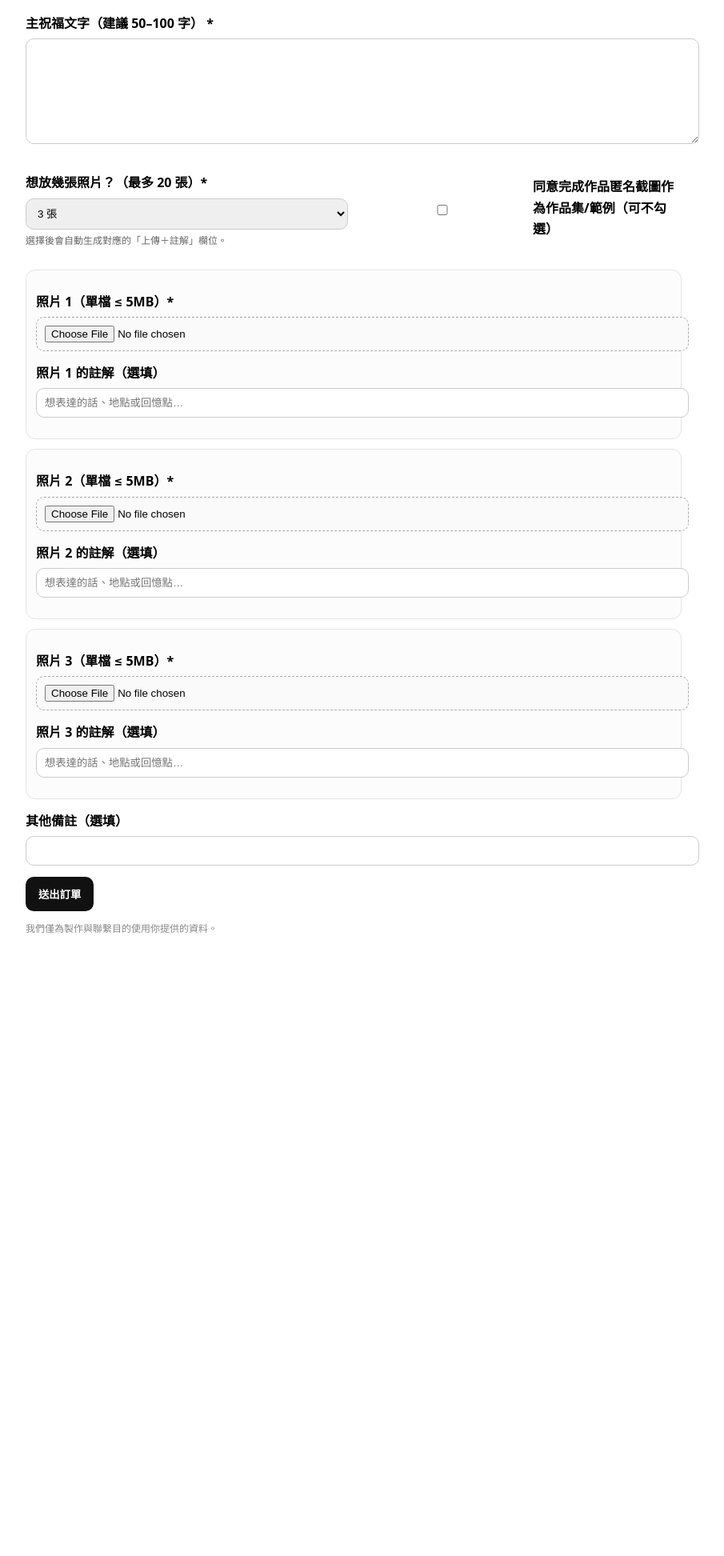
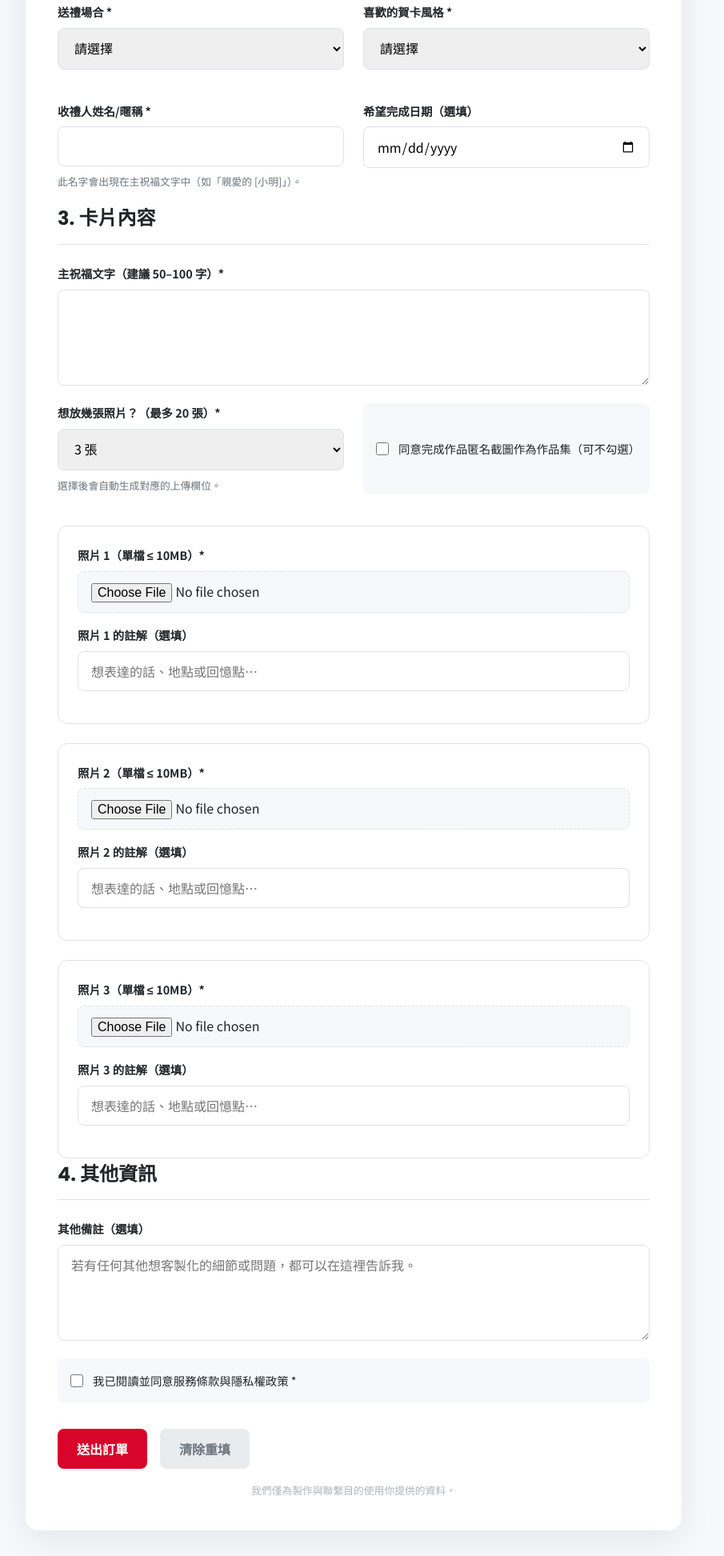
Before and after one commit to 878787ya/dddpcreate_main, a plain HTML site: page order/index.html in a window 1280 px wide. Shown: the part 585-2530 px from the top of the page at 80% size, without its empty margins (198-1103 px from the left). Before the commit the page ends 1796 px from the top, so only its background shows below. Drawn offline with Linux system fonts and the light colour scheme.

Commit message:
Update index.html

```diff
--- a/order/index.html
+++ b/order/index.html
@@ -1,59 +1,291 @@
 <!DOCTYPE html>
 <html lang="zh-Hant">
+
 <head>
   <meta charset="UTF-8" />
   <meta name="viewport" content="width=device-width, initial-scale=1" />
   <title>客製化數位心意卡片 訂購</title>
+
+  <!-- Google Fonts for better typography -->
+  <link rel="preconnect" href="https://fonts.googleapis.com">
+  <link rel="preconnect" href="https://fonts.gstatic.com" crossorigin>
+  <link href="https://fonts.googleapis.com/css2?family=Noto+Sans+TC:wght@400;700&family=Poppins:wght@700&display=swap" rel="stylesheet">
+
   <style>
-    body{font-family:system-ui,-apple-system,"Noto Sans TC",sans-serif;max-width:820px;margin:40px auto;padding:0 16px;line-height:1.65}
-    h1{margin:0 0 6px} .desc{color:#666;margin:0 0 16px}
-    .grid{display:grid;grid-template-columns:1fr 1fr;gap:14px}
-    .field{margin:14px 0} label{display:block;font-weight:600;margin-bottom:6px}
-    input,select,textarea{width:100%;padding:10px;border:1px solid #ccc;border-radius:10px}
-    textarea{min-height:110px}
-    input[type="file"]{padding:10px;border:1px dashed #aaa;background:#fafafa}
-    .muted{color:#888;font-size:12px}
-    .error{color:#b00020;margin:8px 0;display:none}
-    .ok{color:#0a7a2a;margin:8px 0;display:none}
-    .upload-card{border:1px solid #e5e5e5;border-radius:12px;padding:12px;margin:12px 0;background:#fcfcfc}
-    button{padding:12px 16px;border:0;border-radius:10px;background:#111;color:#fff;font-weight:700;cursor:pointer}
-    .row{display:grid;grid-template-columns:1fr 1fr;gap:12px}
-    .hint{font-size:12px;color:#666;margin-top:4px}
-    .check{display:flex;gap:10px;align-items:center}
+    /* --- CSS 變數 --- */
+    :root {
+      --primary-color: #d90429; /* A strong, modern red */
+      --primary-rgb: 217, 4, 41;
+      --bg-color: #f7f8fc;
+      --card-bg-color: #ffffff;
+      --text-color: #212529;
+      --muted-text-color: #6c757d;
+      --border-color: #dee2e6;
+      --font-heading: 'Poppins', sans-serif;
+      --font-body: 'Noto Sans TC', sans-serif;
+    }
+
+    /* --- 基本設定與重置 --- */
+    * {
+      box-sizing: border-box;
+      margin: 0;
+      padding: 0;
+    }
+
+    body {
+      font-family: var(--font-body);
+      background-color: var(--bg-color);
+      color: var(--text-color);
+      line-height: 1.65;
+      padding: 2rem 1rem;
+    }
+
+    /* --- 主容器與卡片佈局 --- */
+    .container {
+      max-width: 820px;
+      margin: 0 auto;
+      background-color: var(--card-bg-color);
+      border-radius: 16px;
+      padding: 2.5rem;
+      box-shadow: 0 10px 40px rgba(0, 0, 0, 0.08);
+    }
+
+    /* --- 標題與排版 --- */
+    .header h1 {
+      font-family: var(--font-heading);
+      font-size: 2.5rem;
+      margin-bottom: 0.5rem;
+      position: relative;
+      display: inline-block;
+    }
+
+    .header h1::after {
+      content: '';
+      position: absolute;
+      bottom: -4px;
+      left: 0;
+      width: 50%;
+      height: 4px;
+      background-color: var(--primary-color);
+    }
+
+    .header .desc {
+      color: var(--muted-text-color);
+      margin-bottom: 2.5rem;
+      font-size: 1.1rem;
+    }
+
+    section h2 {
+      font-family: var(--font-heading);
+      font-size: 1.5rem;
+      margin-bottom: 1.5rem;
+      border-bottom: 1px solid var(--border-color);
+      padding-bottom: 0.75rem;
+    }
+
+    /* --- 表單佈局 --- */
+    .grid {
+      display: grid;
+      grid-template-columns: 1fr 1fr;
+      gap: 1.5rem;
+    }
+
+    .field {
+      margin-bottom: 1rem;
+    }
+
+    /* --- 表單元素樣式 --- */
+    label {
+      display: block;
+      font-weight: 700;
+      margin-bottom: 0.5rem;
+      font-size: 0.9rem;
+    }
+
+    input,
+    select,
+    textarea {
+      width: 100%;
+      padding: 0.75rem 1rem;
+      border: 1px solid var(--border-color);
+      border-radius: 8px;
+      font-size: 1rem;
+      font-family: var(--font-body);
+      transition: border-color 0.2s, box-shadow 0.2s;
+    }
+
+    input:focus,
+    select:focus,
+    textarea:focus {
+      outline: none;
+      border-color: var(--primary-color);
+      box-shadow: 0 0 0 3px rgba(var(--primary-rgb), 0.1);
+    }
+
+    textarea {
+      min-height: 120px;
+      resize: vertical;
+    }
+
+    input[type="file"] {
+      border-style: dashed;
+      background-color: var(--bg-color);
+      cursor: pointer;
+    }
+
+    input[type="file"]:hover {
+      border-color: var(--primary-color);
+    }
+
+    .hint {
+      font-size: 0.8rem;
+      color: var(--muted-text-color);
+      margin-top: 0.5rem;
+    }
+
+    /* --- 核取方塊樣式 --- */
+    .check {
+      display: flex;
+      gap: 0.75rem;
+      align-items: center;
+      background-color: var(--bg-color);
+      padding: 1rem;
+      border-radius: 8px;
+    }
+
+    .check input[type="checkbox"] {
+      width: 1rem;
+      height: 1rem;
+      flex-shrink: 0;
+    }
+
+    .check label {
+      font-weight: normal;
+      font-size: 0.9rem;
+      margin-bottom: 0;
+    }
+
+    /* --- 訊息與狀態 --- */
+    .error {
+      margin: 1.5rem 0;
+      padding: 1rem;
+      border-radius: 8px;
+      display: none;
+      background-color: rgba(var(--primary-rgb), 0.1);
+      color: var(--primary-color);
+      font-weight: bold;
+    }
+
+    /* --- 照片上傳卡片 --- */
+    .upload-card {
+      border: 1px solid var(--border-color);
+      border-radius: 12px;
+      padding: 1.5rem;
+      margin-top: 1.5rem;
+      background-color: var(--card-bg-color);
+    }
+
+    /* --- 按鈕 --- */
+    .button-group {
+      display: flex;
+      gap: 1rem;
+      align-items: center;
+      margin-top: 2rem;
+    }
+
+    button {
+      padding: 0.8rem 1.5rem;
+      border: 0;
+      border-radius: 8px;
+      font-size: 1rem;
+      font-weight: 700;
+      font-family: var(--font-body);
+      cursor: pointer;
+      transition: all 0.2s ease-in-out;
+    }
+
+    button[type="submit"] {
+      background-color: var(--primary-color);
+      color: #fff;
+    }
+
+    button[type="submit"]:hover {
+      background-color: #a7031e;
+    }
+
+    button[type="submit"]:disabled {
+      background-color: #adb5bd;
+      cursor: not-allowed;
+    }
+
+    button[type="reset"] {
+      background-color: #e9ecef;
+      color: var(--muted-text-color);
+    }
+
+    button[type="reset"]:hover {
+      background-color: #ced4da;
+    }
+
+    .muted {
+      color: #adb5bd;
+      font-size: 0.8rem;
+      margin-top: 1rem;
+      text-align: center;
+    }
+
+    /* --- 響應式設計 --- */
+    @media (max-width: 768px) {
+      body { padding: 0; }
+      .container { border-radius: 0; padding: 2rem 1.5rem; }
+      .grid { grid-template-columns: 1fr; }
+    }
   </style>
 </head>
+
 <body>
+  <div class="container">
+    <header class="header">
       <h1>客製化數位心意卡片 訂購</h1>
       <p class="desc">填寫以下資訊後送出；我們將於 24 小時內以 Email 與你確認。</p>
+    </header>
 
     <form id="orderForm" enctype="multipart/form-data">
-    <!-- 訂購者資訊 -->
+
+      <section>
+        <h2>1. 訂購人資訊</h2>
         <div class="grid">
           <div class="field">
             <label for="name">訂購者姓名/暱稱 *</label>
             <input id="name" name="name" required />
           </div>
           <div class="field">
-        <label for="email">Email（聯絡用） *</label>
+            <label for="email">Email（聯絡用）*</label>
             <input id="email" name="email" type="email" required />
           </div>
           <div class="field">
             <label for="phone">聯絡電話（選填）</label>
             <input id="phone" name="phone" />
           </div>
+        </div>
+      </section>
+
+      <section>
+        <h2>2. 卡片設計偏好</h2>
+        <div class="grid">
           <div class="field">
             <label for="occasion">送禮場合 *</label>
             <select id="occasion" name="occasion" required>
               <option value="">請選擇</option>
-          <option>生日</option><option>畢業/師恩</option><option>周年/情人節</option>
-          <option>聖誕/跨年</option><option>萬聖節</option><option>農曆年/元宵/端午</option>
+              <option>生日</option>
+              <option>畢業/師恩</option>
+              <option>周年/情人節</option>
+              <option>聖誕/跨年</option>
+              <option>萬聖節</option>
+              <option>農曆年/元宵/端午</option>
               <option>其他</option>
             </select>
           </div>
-    </div>
-
-    <!-- 設計偏好 -->
-    <div class="grid">
           <div class="field">
             <label for="style">喜歡的賀卡風格 *</label>
             <select id="style" name="style" required>
@@ -62,13 +294,6 @@
               <option>叢林探險</option><option>聖誕佳節</option><option>萬聖狂歡</option>
               <option>農曆新年</option><option>跨年派對</option><option>元宵佳節</option>
               <option>端午安康</option><option>感念師恩</option><option>浪漫情人</option>
-        </select>
-      </div>
-      <div class="field">
-        <label for="language">呈現語言 *</label>
-        <select id="language" name="language" required>
-          <option value="">請選擇</option>
-          <option>繁體中文</option><option>英文</option><option>中英雙語</option>
             </select>
           </div>
           <div class="field">
@@ -81,70 +306,131 @@
             <input id="due" name="due_date" type="date" />
           </div>
         </div>
+      </section>
 
-    <!-- 內容 -->
+      <section>
+        <h2>3. 卡片內容</h2>
         <div class="field">
-      <label for="main_text">主祝福文字（建議 50–100 字） *</label>
+          <label for="main_text">主祝福文字（建議 50–100 字）*</label>
           <textarea id="main_text" name="main_text" required></textarea>
         </div>
 
-    <!-- 照片張數 -->
         <div class="grid">
           <div class="field">
             <label for="photo_count">想放幾張照片？（最多 20 張）*</label>
             <select id="photo_count" name="photo_count" required></select>
-        <div class="hint">選擇後會自動生成對應的「上傳＋註解」欄位。</div>
+            <div class="hint">選擇後會自動生成對應的上傳欄位。</div>
           </div>
           <div class="field check">
             <input id="consent_portfolio" name="consent_portfolio" type="checkbox" value="yes" />
-        <label for="consent_portfolio">同意完成作品匿名截圖作為作品集/範例（可不勾選）</label>
+            <label for="consent_portfolio">同意完成作品匿名截圖作為作品集（可不勾選）</label>
           </div>
         </div>
 
         <!-- 動態上傳區 -->
         <div id="uploads"></div>
+      </section>
 
-    <!-- 備註 -->
+      <section>
+        <h2>4. 其他資訊</h2>
         <div class="field">
           <label for="notes">其他備註（選填）</label>
-      <input id="notes" name="notes" />
+          <textarea id="notes" name="notes" placeholder="若有任何其他想客製化的細節或問題，都可以在這裡告訴我。"></textarea>
         </div>
 
+        <div class="field check">
+          <input id="consent_terms" name="consent_terms" type="checkbox" required />
+          <label for="consent_terms">我已閱讀並同意服務條款與隱私權政策 *</label>
+        </div>
+      </section>
+
       <div class="error" id="errBox"></div>
+
+      <div class="button-group">
         <button type="submit" id="btn">送出訂單</button>
+        <button type="reset">清除重填</button>
+      </div>
+
       <p class="muted">我們僅為製作與聯繫目的使用你提供的資料。</p>
     </form>
+  </div>
+
 
   <script>
+    // --- 常數設定 ---
     const MAX_FILES = 20;
-  const FRONT_MAX_MB = 5; // 前端單檔大小限制
+    const FRONT_MAX_MB = 10; // 單檔大小限制 (MB)
 
+    // --- DOM 元素選取 ---
     const countSel = document.getElementById('photo_count');
     const uploads = document.getElementById('uploads');
     const form = document.getElementById('orderForm');
     const errBox = document.getElementById('errBox');
     const btn = document.getElementById('btn');
 
-  // 產生 1~20 選項
-  for (let i=0;i<MAX_FILES;i++){
+    // --- 初始化 ---
+    // 產生 1 到 MAX_FILES 的下拉選項
+    for (let i = 1; i <= MAX_FILES; i++) {
       const opt = document.createElement('option');
-    opt.value = String(i+1);
-    opt.textContent = `${i+1} 張`;
+      opt.value = String(i);
+      opt.textContent = `${i} 張`;
       countSel.appendChild(opt);
     }
 
-  // 依張數生成 N 組「照片＋註解」
+    // 預設選項並觸發渲染
+    countSel.value = '3';
+    renderUploads();
+
+    // --- 事件監聽 ---
     countSel.addEventListener('change', renderUploads);
-  function renderUploads(){
+
+    form.addEventListener('submit', async (e) => {
+      e.preventDefault();
+      errBox.style.display = 'none';
+      errBox.textContent = '';
+      btn.disabled = true;
+      btn.textContent = '上傳中…';
+
+      // 前端檔案大小檢查
+      const files = [...form.querySelectorAll('input[name="photos[]"]')].map(i => i.files[0]).filter(Boolean);
+      for (const f of files) {
+        if (f.size > FRONT_MAX_MB * 1024 * 1024) {
+          showError(`檔案「${f.name}」超過 ${FRONT_MAX_MB}MB 限制。`);
+          return;
+        }
+      }
+
+      // 提交表單
+      try {
+        const fd = new FormData(form);
+        const res = await fetch('/api/upload', {
+          method: 'POST',
+          body: fd
+        });
+
+        if (!res.ok) {
+          const errorText = await res.text();
+          throw new Error(errorText || '伺服器發生錯誤');
+        }
+
+        // 成功後跳轉
+        window.location.href = '/order/thankyou.html';
+      } catch (err) {
+        showError(err.message || '上傳失敗，請檢查網路連線或稍後再試');
+      }
+    });
+
+    // --- 輔助函式 ---
+    function renderUploads() {
       uploads.innerHTML = '';
-    const n = parseInt(countSel.value||'0',10);
-    for(let i=1;i<=n;i++){
+      const n = parseInt(countSel.value || '0', 10);
+      for (let i = 1; i <= n; i++) {
         const card = document.createElement('div');
         card.className = 'upload-card';
         card.innerHTML = `
           <div class="field">
             <label>照片 ${i}（單檔 ≤ ${FRONT_MAX_MB}MB）*</label>
-          <input type="file" name="photos[]" accept="image/*" required />
+            <input type="file" name="photos[]" accept="image/*,.heic,.heif" required />
           </div>
           <div class="field">
             <label>照片 ${i} 的註解（選填）</label>
@@ -153,37 +439,14 @@
         uploads.appendChild(card);
       }
     }
-  // 預設 3 張
-  countSel.value = '3'; renderUploads();
 
-  form.addEventListener('submit', async (e)=>{
-    e.preventDefault();
-    errBox.style.display='none'; errBox.textContent='';
-    btn.disabled = true; btn.textContent = '上傳中…';
-
-    // 前端大小檢查
-    const files = [...form.querySelectorAll('input[name="photos[]"]')].map(i=>i.files[0]).filter(Boolean);
-    for(const f of files){
-      if(f.size > FRONT_MAX_MB*1024*1024){
-        errBox.textContent = `「${f.name}」超過 ${FRONT_MAX_MB}MB。`;
-        errBox.style.display='block';
-        btn.disabled=false; btn.textContent='送出訂單';
-        return;
+    function showError(message) {
+      errBox.textContent = message;
+      errBox.style.display = 'block';
+      btn.disabled = false;
+      btn.textContent = '送出訂單';
     }
-    }
-
-    try{
-      const fd = new FormData(form);
-      const res = await fetch('/api/upload', {method:'POST', body:fd});
-      if(!res.ok) throw new Error(await res.text());
-      window.location.href = '/order/thankyou.html';
-    }catch(err){
-      errBox.textContent = err.message || '上傳失敗，請稍後再試';
-      errBox.style.display='block';
-    }finally{
-      btn.disabled=false; btn.textContent='送出訂單';
-    }
-  });
   </script>
 </body>
+
 </html>
```
Lines whose indentation alone changed are shown as unchanged.
